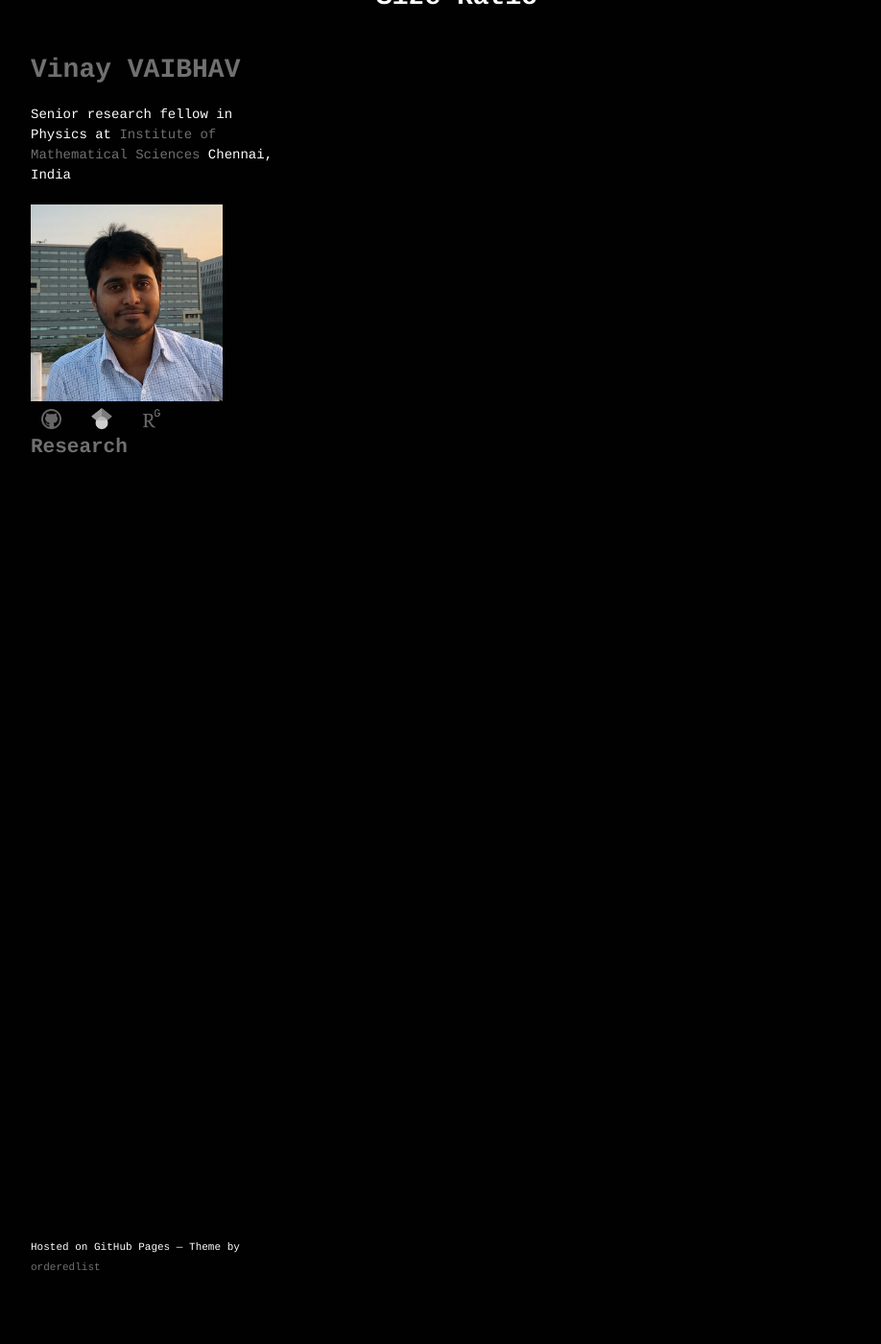
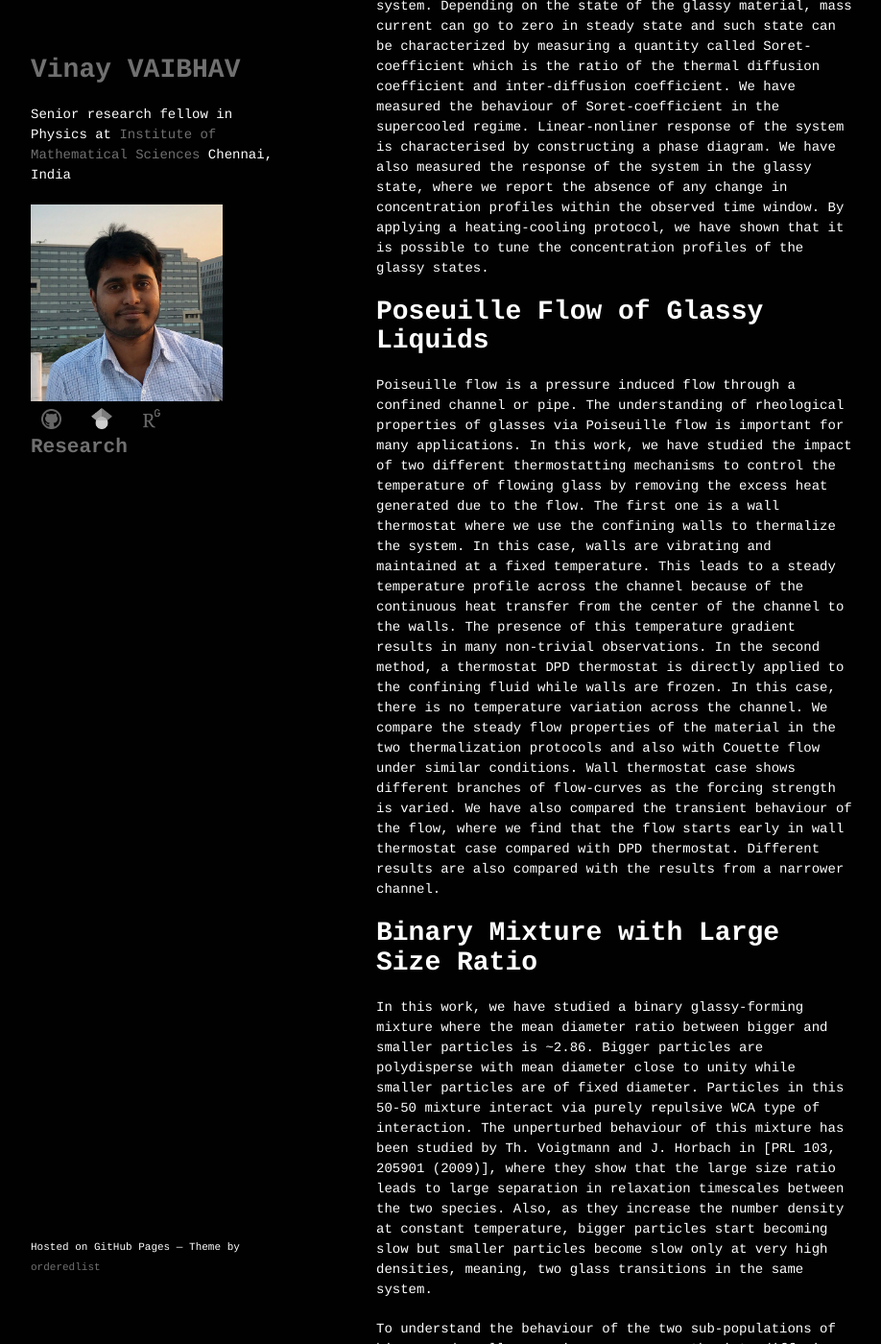
Before and after one commit to vinayphys/vinayphys.github.io, a Jekyll site: the page built from Research.md, in a window 1280 px wide and 1400 px high, scrolled down 270 px. Shown: the whole window at 96% size, without its empty margins (178-1096 px from the left). Built offline with Jekyll 4.4.1, drawn with Linux system fonts in a browser that asks for light colours; our own code applies the rules of GitHub Pages for plain Markdown files; a script that is not in the unit is left out; before the commit the page ends 900 px from its top, so only the background shows below that; some of the changed text lies outside the part shown.

Commit message:
Update Research.md

```diff
--- a/Research.md
+++ b/Research.md
@@ -3,10 +3,19 @@
 ---
 
 # Thermal Response of Glass-forming Liquids
-
+How does a glass-forming liquid respond to the externally applied temperature gradient? The answer to this question is relevant in the context of many real-life applications. We present a perspective in this direction via our study. As a response to the thermal gradient, two types of current, thermal current and mass current are setup in the system. Depending on the state of the glassy material, mass current can go to zero in steady state and such state can be characterized by measuring a quantity called Soret-coefficient which is the ratio of the thermal diffusion coefficient and inter-diffusion coefficient. We have measured the behaviour of Soret-coefficient in the supercooled regime. Linear-nonliner response of the system is characterised by constructing a phase diagram. We have also measured the response of the system in the glassy state, where we report the absence of any change in concentration profiles within the observed time window. By applying a heating-cooling protocol, we have shown that it is possible to tune the concentration profiles of the glassy states.
 
 
 # Poseuille Flow of Glassy Liquids
 
+Poiseuille flow is a pressure induced flow through a confined channel or pipe. The understanding of rheological properties of glasses via Poiseuille flow is important for many applications. In this work, we have studied the impact of two different thermostatting mechanisms to control the temperature of flowing glass by removing the excess heat generated due to the flow. The first one is a wall thermostat where we use the confining walls to thermalize the system. In this case, walls are vibrating and maintained at a fixed temperature. This leads to a steady temperature profile across the channel because of the continuous heat transfer from the center of the channel to the walls. The presence of this temperature gradient results in many non-trivial observations. In the second method, a thermostat DPD thermostat is directly applied to the confining fluid while walls are frozen. In this case, there is no temperature variation across the channel. We compare the steady flow properties of the material in the two thermalization protocols and also with Couette flow under similar conditions. Wall thermostat case shows different branches of flow-curves as the forcing strength is varied. We have also compared the transient behaviour of the flow, where we find that the flow starts early in wall thermostat case compared with DPD thermostat. Different results are also compared with the results from a narrower channel.
+
 
 # Binary Mixture with Large Size Ratio
+
+In this work, we have studied a binary glassy-forming mixture where the mean diameter ratio between bigger and smaller particles is ~2.86. Bigger particles are polydisperse with mean diameter close to unity while smaller particles are of fixed diameter. Particles in this 50-50 mixture interact via purely repulsive WCA type of interaction. The unperturbed behaviour of this mixture has been studied by Th. Voigtmann and J. Horbach in  [PRL 103, 205901 (2009)], where they show that the large size ratio leads to large separation in relaxation timescales between the two species. Also, as they increase the number density at constant temperature, bigger particles start becoming slow but smaller particles become slow only at very high densities, meaning, two glass transitions in the same system.
+
+To understand the behaviour of the two sub-populations of bigger and smaller species, we measure the interdiffusion in the system. We have observed, at higher densities bigger particles diffusivity goes to zero but interdiffusion is still finite. This means, the center of mass of bigger species is having significant motion because of the fast dynamics of the smaller species. Hence, we propose and calculate different dynamical quantities like mean-squared displacement and self-intermediate scattering function of the two species in the reference frame of their respective center of mass. This presents better picture of the dynamics of the system, particularly of bigger species.
+
+
+In this work we have studied the shear response of the binary mixture which has been studied in previous section. Since, this mixture has wide timescale separation among the bigger and smaller species, it is very interesting to see the competition of the system timescales with the external timescale introduced via shear. We  impose shear  at different rates to the system and study the response by performing extensive molecular dynamics simulations. The macroscopic response is observed by measuring stress and viscosity as function of shear rate, at different densities. For small densities, there is Newtonian regime  over a large window of shear-rates, which vanishes for higher densities. System shows rigidity evidenced by appearance of dynamic yield stress in small shear-rate regime for higher densities. Also, system shows shear-thinning i.e., decrease in viscosity with increasing shear-rate. Further, we measure single particle quantities like mean-squared displacement and van-Hove correlations to connect macro-picture to microscopic of the system. From these measurements we conclude a density dependent response of the two species in the system. We observe that the major contribution to the viscosity comes from bigger species. So to investigate the role of smaller species, we perform simulations varying the composition of the system and find that adding smaller particles makes system softer.
```
